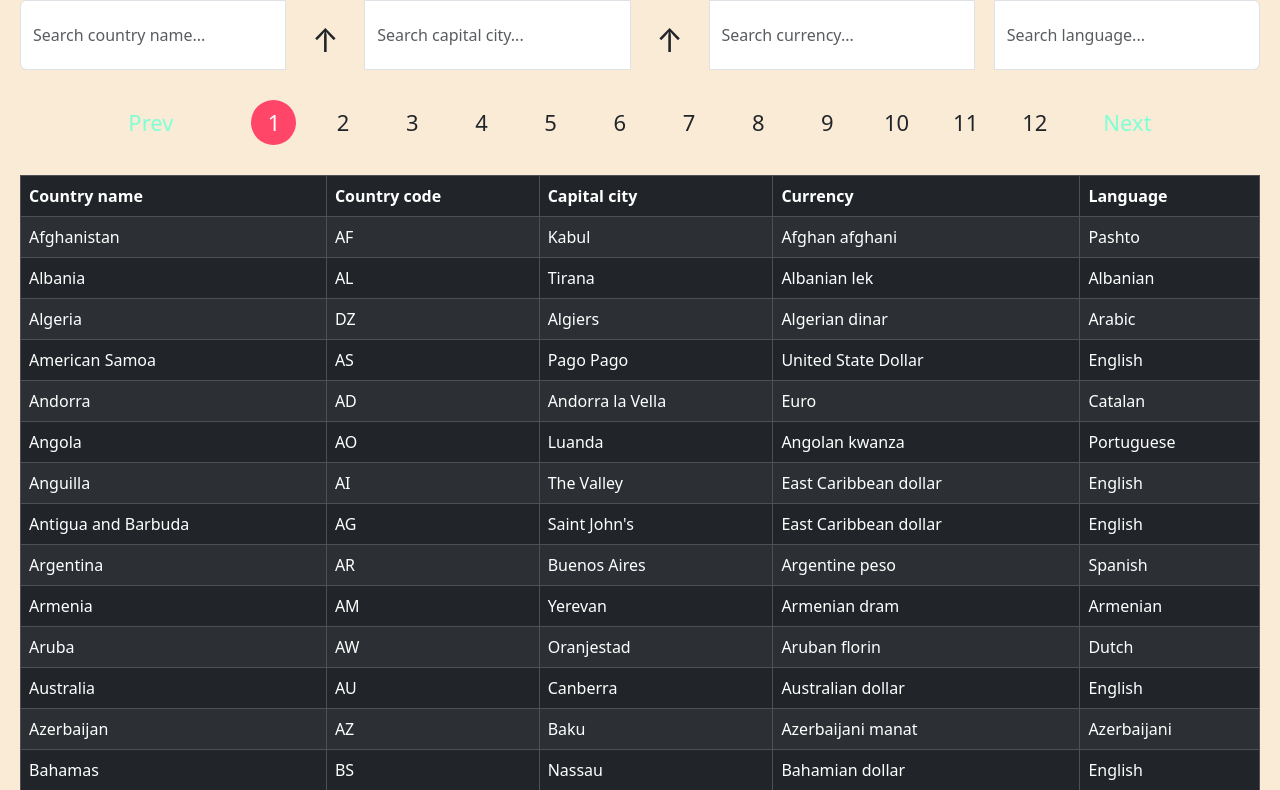
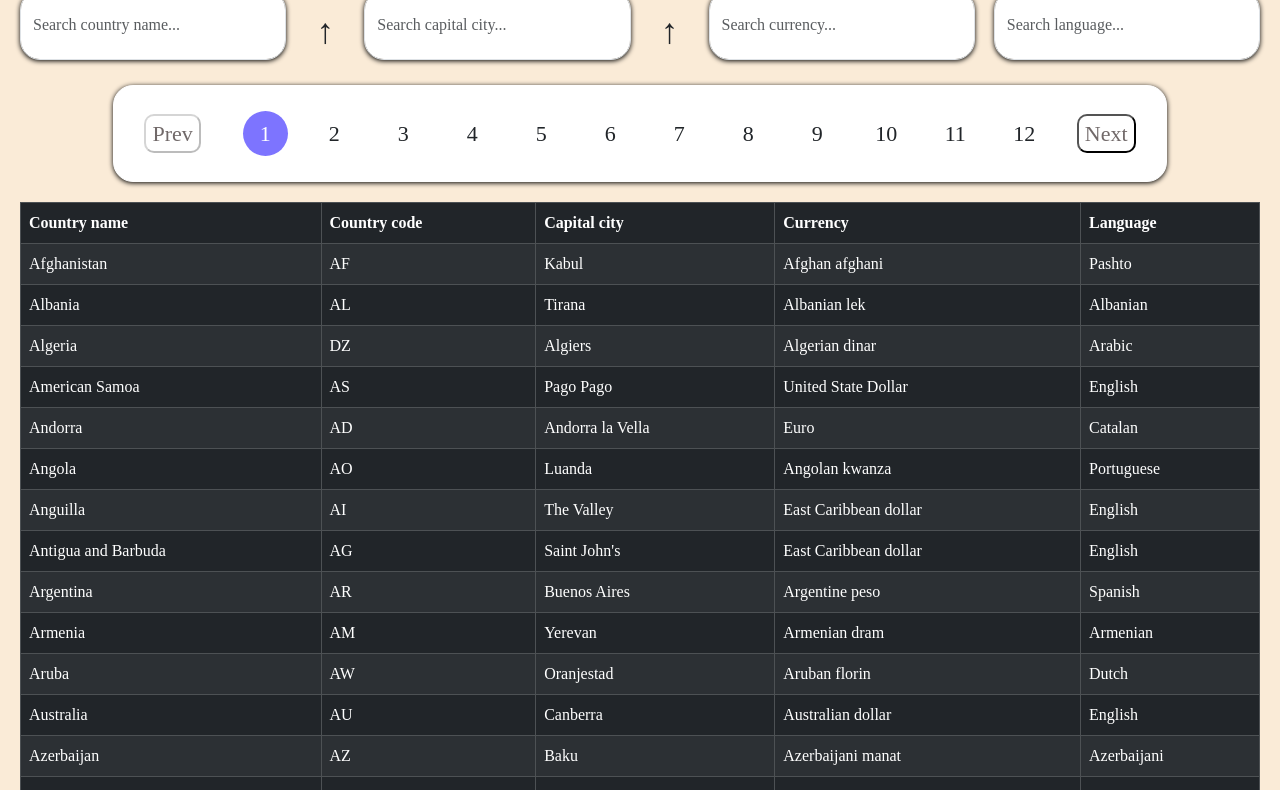
Before and after one commit to iEdiz/Homework-nov-27, a website built with webpack: page html_ts_boilerplate-master/src/index.html in a window 1280 px wide. Shown: the part 130-920 px from the top of the page. Built offline with nearby package versions, Linux system fonts and the light colour scheme; data requests are answered from the project's data file; files whose address does not match are found by name; a web font is replaced by a local one.

Commit message:
Finished styling, added comments to TS file

```diff
--- a/html_ts_boilerplate-master/src/scripts.ts
+++ b/html_ts_boilerplate-master/src/scripts.ts
@@ -1,10 +1,10 @@
 import axios from 'axios';
-import { event } from 'jquery';
 import { v4 as uuidv4 } from 'uuid';
 
 const countryWrapper: HTMLDivElement = document.querySelector('.js-country-wrapper');
 const countryHeader: HTMLDivElement = document.querySelector('.js-country-header');
 
+// Declaring Country type that's in DB
 type Country = {
   id?: string;
   name: string;
@@ -24,21 +24,26 @@ type Country = {
   isoCode: string;
 };
 
+// Countries Array that's we will be used for search and sort
 let countriesArr: Country[] = [];
 
+// Get page number
 const onPageChange = (page: number) => {
   getData(page);
 };
 
+// Function that takes HTPP link header, parses into JS object, used for pagination
 const parseLinkHeader = (linkHeader: string | undefined) => {
   const result: Record<string, string> = {};
 
+  // Check if linkheader is truthy
   if (linkHeader) {
     const links = linkHeader.split(', ');
 
+    // Iterate through each link, then split the URL
     links.forEach((link) => {
       const [url, rel] = link.split('; ');
-      const [, value] = /<(.+)>/.exec(url) || [];
+      const [, value] = /<(.+)>/.exec(url) || []; // With regex extrracts the <...> part of URL, stores into result
       result[rel] = value;
     });
   }
@@ -46,9 +51,12 @@ const parseLinkHeader = (linkHeader: string | undefined) => {
   return result;
 };
 
-let nextButtonClickHandler: EventListener | null = null;
-let prevButtonClickHandler: EventListener | null = null;
+// eslint-disable-next-line no-undef
+let nextButtonClickHandler: EventListener | null = null; // Button for next page
+// eslint-disable-next-line no-undef
+let prevButtonClickHandler: EventListener | null = null; // Button for previous page
 
+// Main function to get data from data base to browser, with default page 1 and data limit 20
 const getData = async (page = 1, limit = 20): Promise<void> => {
   try {
     const response = await axios.get<Country[]>('http://localhost:3004/countries', {
@@ -64,13 +72,15 @@ const getData = async (page = 1, limit = 20): Promise<void> => {
 
     const nextButton = document.querySelector<HTMLButtonElement>('.js-next-button');
     const prevButton = document.querySelector<HTMLButtonElement>('.js-prev-button');
-    const links = document.querySelectorAll('.link');
+    const links = document.querySelectorAll<HTMLTableCellElement>('.link');
 
+    // If it's first or last page disable prev or next buttons
     if (nextButton && prevButton) {
       prevButton.disabled = page === 1;
       nextButton.disabled = page === 12;
     }
 
+    // Add color to page number based on which page it is
     const highlightedPage = (pageNumber: number) => {
       links.forEach((link, index) => {
         link.classList.toggle('active-page', index + 1 === pageNumber);
@@ -78,7 +88,7 @@ const getData = async (page = 1, limit = 20): Promise<void> => {
     };
 
     if (nextButton) {
-      // Remove the previous event listener if it exists
+      // Remove the previous event listener if it exists so the listeners don't stack
       if (nextButtonClickHandler) {
         nextButton.removeEventListener('click', nextButtonClickHandler);
       }
@@ -86,6 +96,8 @@ const getData = async (page = 1, limit = 20): Promise<void> => {
       // Define the click event listener
       nextButtonClickHandler = () => {
         const nextPage = paginationInfo.next
+
+        // Check if there is a next page in paginatedInfo
           ? Number(new URL(paginationInfo.next).searchParams.get('_page'))
           : page + 1;
 
@@ -114,25 +126,26 @@ const getData = async (page = 1, limit = 20): Promise<void> => {
       prevButton.addEventListener('click', prevButtonClickHandler);
     }
 
+    // Mapping throguh countries array and giving unique ID to each country
     countriesArr = response.data.map((country) => ({ id: uuidv4(), ...country }));
 
+    // Assign country table to country wrapper
     if (countryWrapper) {
       countryWrapper.innerHTML = buildTableHTML(countriesArr);
     }
-
-    // Use paginationInfo to handle pagination links
-    // For example, you can use paginationInfo.next, paginationInfo.prev, etc.
   } catch (error) {
     console.error('Error fetching countries:', error);
   }
 
+  // Filter through country names for search input
   const searchByCountryName = (value: string) => {
     const filteredCountries = countriesArr.filter(
       (country) => country.name.toLowerCase().includes(value.toLowerCase()),
     );
-    showCountries(filteredCountries);
+    showCountries(filteredCountries); // Asign filetered countries to show countries function
   };
 
+  // Filter by capital city
   const searchByCapitalCity = (value: string) => {
     const filteredCountries = countriesArr.filter(
       (country) => country.capital.toLowerCase().includes(value.toLowerCase()),
@@ -140,6 +153,7 @@ const getData = async (page = 1, limit = 20): Promise<void> => {
     showCountries(filteredCountries);
   };
 
+  // Filter by currency
   const searchByCurrency = (value: string) => {
     const filteredCountries = countriesArr.filter(
       (country) => country.currency.name.toLowerCase().includes(value.toLowerCase()),
@@ -147,6 +161,7 @@ const getData = async (page = 1, limit = 20): Promise<void> => {
     showCountries(filteredCountries);
   };
 
+  // Filter by language
   const searchByLanguage = (value: string) => {
     const filteredCountries = countriesArr.filter(
       (country) => country.language.name.toLowerCase().includes(value.toLowerCase()),
@@ -159,7 +174,9 @@ const getData = async (page = 1, limit = 20): Promise<void> => {
   const searchCurrency = document.querySelector<HTMLInputElement>('input[name="countryCurrency"]');
   const searchLanguage = document.querySelector<HTMLInputElement>('input[name="countryLanguage"]');
 
+  // Add filter functions to each input element
   searchCountryName.addEventListener('input', () => {
+    // Add input eventListener so search updates real time
     searchByCountryName(searchCountryName.value.trim());
   });
 
@@ -176,11 +193,12 @@ const getData = async (page = 1, limit = 20): Promise<void> => {
   });
 };
 
+// Create HTML for main header search inputs and page numbers
 const mainHeader = () => {
   countryHeader.innerHTML = `
     <h2 class="main-header">My Country List</h2>
     <form class="d-flex input-group w-auto js-input" style="gap: 20px; margin: 0 0 10px 0">
-        <input class="form-control" type="text" name="countryName" placeholder="Search country name..." value="">
+        <input class="form-control" type="text" name="countryName" placeholder="Search country name...">
         <span class="icon-arrow js-icon-arrow" data-sort="name">&UpArrow;</span>
         <input class="form-control" type="text" name="countryCapital" placeholder="Search capital city...">
         <span class="icon-arrow js-icon-arrow" data-sort="capital">&UpArrow;</span>
@@ -210,6 +228,7 @@ const mainHeader = () => {
     `;
 };
 
+// Function to show filtered countries on search
 const showCountries = (filteredCountries: Country[]) => {
   const countryTable = document.querySelector('.country-table');
 
@@ -218,11 +237,12 @@ const showCountries = (filteredCountries: Country[]) => {
   }
 };
 
+// Main table of countries function made with Bootstrap
 const buildTableHTML = (countries: Country[]): string => {
   const html = `
     <table class="table table-striped table-dark table-bordered table-hover country-table">
       <thead class="thead-dark">
-        <tr>
+        <tr table__heading>
           <th scope="col" class="js-table-heading">Country name</th>
           <th scope="col" class="js-table-heading">Country code</th>
           <th scope="col" class="js-table-heading">Capital city</th>
@@ -231,7 +251,7 @@ const buildTableHTML = (countries: Country[]): string => {
         </tr>
       </thead>
       <tbody>
-        ${countries
+        ${countries // Maps countries array to add them to a row in table
     .map(
       (country) => `
               <tr class="js-country-row" id="country-${country.id}">
@@ -247,9 +267,10 @@ const buildTableHTML = (countries: Country[]): string => {
       </tbody>
     </table>`;
 
-  return html;
+  return html; // Return final HTML after mapping
 };
 
+// Function that checks Country keys, compares and sorts them
 const sortData = (key: keyof Country) => {
   countriesArr.sort((a, b) => {
     const valueA = a[key].toString().toLowerCase();
@@ -257,28 +278,38 @@ const sortData = (key: keyof Country) => {
     return valueA.localeCompare(valueB);
   });
 
-  showCountries(countriesArr);
+  showCountries(countriesArr); // Asign to filtered countries function
 };
 
+// Function that sets eventListener only when DOM is fully loaded
 document.addEventListener('DOMContentLoaded', () => {
+  // Show all countries
   getData();
+
+  // Show header/inputs/page count
   mainHeader();
 
+  // Adding arrows for sorting
   const arrows = document.querySelectorAll('.js-icon-arrow');
 
+  //
   arrows.forEach((arrow) => {
     arrow.addEventListener('click', () => {
       arrows.forEach((otherArrow) => {
+        // Remove down and active class for every arrow except clicked one
         if (otherArrow !== arrow) {
           otherArrow.classList.remove('down', 'active');
         }
       });
 
+      // Toggle the active and down classes for clicked arrow
       arrow.classList.toggle('active');
       arrow.classList.toggle('down', arrow.classList.contains('active'));
 
+      // Get the value of data sort based as key of Country, to sort by Country name or capital
       const sortBy = arrow.getAttribute('data-sort') as keyof Country | null;
 
+      // If the attribute exists then exacture the sortData function
       if (sortBy) {
         sortData(sortBy);
       }
--- a/html_ts_boilerplate-master/src/styles.scss
+++ b/html_ts_boilerplate-master/src/styles.scss
@@ -1,12 +1,26 @@
+@import url('https://fonts.googleapis.com/css2?family=Poltawski+Nowy:ital,wght@0,400;0,500;0,600;0,700;1,400;1,500;1,600;1,700&display=swap');
+
+* {
+  box-sizing: border-box;
+}
+
 body {
   background-color: antiquewhite;
   margin: 20px;
+  font-family: 'Poltawski Nowy', serif;
 }
 
 .main-header {
   text-align: center;
-  margin: 50px 0 20px 0;
+  margin: 30px 0 30px 0;
   font-size: 50px;
+  font-weight: 900;
+}
+
+.form-control {
+  border-radius: 20px !important;
+  border-radius: 20px;
+  box-shadow: 0px 1px 5px black;
 }
 
 .js-input .icon-arrow {
@@ -14,7 +28,7 @@ body {
   width: 2.5rem;
   height: 2.5rem;
   text-align: center;
-  font-size: 2rem;
+  font-size: 2.2rem;
   border: solid transparent 1.4px !important;
   margin: 15px 0;
   cursor: pointer;
@@ -23,18 +37,18 @@ body {
 }
 
 .js-input .icon-arrow.active {
-  border: solid #5FBDFF 1.4px !important;
+  border: solid #7d74ff 1.4px !important;
 }
 
  .icon-arrow:hover {
-  border: solid #5FBDFF 1.4px !important;
-  color: #5FBDFF !important;
+  border: solid #7d74ff 1.4px !important;
+  color: #7d74ff !important;
   opacity: 0.6;
 }
 
 .icon-arrow.active {
   color: white !important;
-  background-color: #5FBDFF !important;
+  background-color: #7d74ff !important;
   transform: rotate(0deg);
   transition: 0.3s linear;
 }
@@ -48,16 +62,21 @@ body {
   display: flex;
   align-items: center;
   justify-content: center;
-  margin: 10px 0 10px 0;
+  margin: 25px 0 20px 0;
 }
 
 .button__pagination {
   display: flex;
   align-items: center;
+  background-color: white;
+  border: 1px solid white;
+  padding: 5px 30px;
+  border-radius: 20px;
+  box-shadow: 0px 1px 5px black;
 }
 
 .button__values {
-  margin: 20px 30px;
+  margin: 20px 0px;
 }
 
 .button__values .link {
@@ -79,20 +98,28 @@ body {
   align-items: center;
   font-size: 22px;
   font-weight: 500;
-  color: aquamarine;
+  color: #716969;
   background: transparent;
   outline: none;
-  border: none;
+  border-radius: 10px;
   cursor: pointer;
+}
+
+.button__prev:active, .button__next:active {
+  background-color: #716969;
+  color: antiquewhite;
 }
 
 .button__values .active-page {
   color: white;
-  background-image: linear-gradient(#ff4568, #ff4568) !important;
+  background-image: linear-gradient(#7d74ff, #7d74ff) !important;
   background-repeat: no-repeat;
   background-position: 0 0;
 }
 
+.button__next {
+  margin-left: 20px;
+}
 
 .hide {
   display: none;
```
